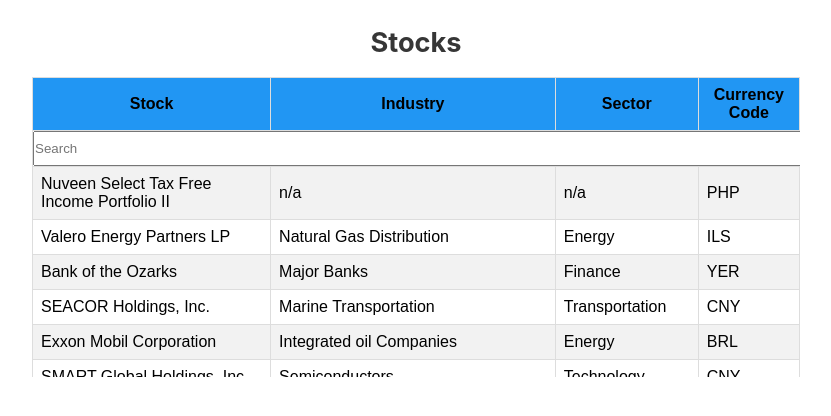
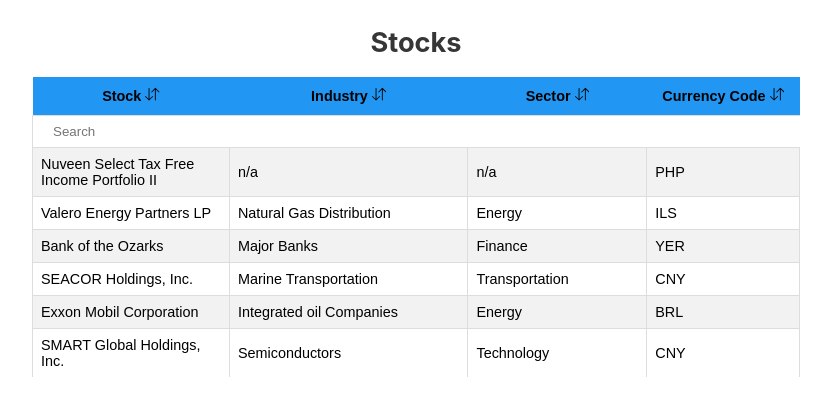
Before and after one commit to KingThobz16/quintessence-assessment, a React (Vite) app: page / in a window 1280 px wide. Shown: the top 416 px of the page, without its empty margins (232-1063 px from the left). Built offline with nearby package versions, Linux system fonts and the light colour scheme; data requests are answered from the project's data file.

Commit message:
Search and Sorting Functionality

```diff
--- a/src/components/DataTable/dataTable.jsx
+++ b/src/components/DataTable/dataTable.jsx
@@ -1,11 +1,15 @@
 import React, { useState, useEffect } from 'react'
 import axios from 'axios';
 import { saveAs } from 'file-saver';
+import { BsArrowDownUp } from 'react-icons/bs'
 import '../tables.css'
 
 const DataTable = ({stockId, stockName}) => {
     // The initial stockData state which will be updated by the OK response of the json-server API Request.
     const [stockData, setStockData] = useState([]);
+
+    // Initial sorting state, default ascending
+    const [order, setOrder] = useState("ASC");
 
     // To retrieve the stocks data from the API endpoint after the component loads.
     useEffect(() => {
@@ -28,6 +32,26 @@
         saveAs(blob, `${stockName}.json`);
     }
 
+
+      // Function for sorting the data in Ascending or descending order
+  const sortData = (col) => {
+    if (order === "ASC") {
+      // create a new array by spreading the original stocksList array
+      // then sort this new array based on the value of the selected column
+      const sorted = [...filterdData].sort((a, b) => a[col] > b[col] ? 1 : -1 );
+      // update the original stocksList with the newly sorted array
+      setStockData(sorted);
+      // change the order state to 'DESC'
+      setOrder('DESC')
+    }
+    // Repeat the same for Desc order
+    if (order === "DESC") {
+      const sorted = [...filterdData].sort((a, b) => a[col] < b[col] ? 1 : -1 );
+      setStockData(sorted);
+      setOrder('ASC')
+    }
+  }
+
   return (
     <>
         <h1 className='heading'>{stockName}</h1>
@@ -35,9 +59,10 @@
             <table>
                 <thead>
                     <tr>
+                        {/* An onClick event listener on column heading to run the sortData function */}
                         <th>Stock</th>
-                        <th>Date</th>
-                        <th>Value</th>
+                        <th onClick={() => sortData('date')}>Date <BsArrowDownUp/></th>
+                        <th onClick={() => sortData('value')}>Value <BsArrowDownUp/></th>
                     </tr>
                 </thead>
                 <tbody>
--- a/src/components/StockTable/stockTable.jsx
+++ b/src/components/StockTable/stockTable.jsx
@@ -2,12 +2,20 @@
 import axios from 'axios';
 import DataTable from '../DataTable/dataTable';
 import '../tables.css'
+import { BsArrowDownUp } from 'react-icons/bs'
 
 function StockTable() {
   // Initial state to store the list of stocks, stock id and stock name
   const [stocksList, setStocksList] = useState([]);
   const [stockId, setStockId] = useState(null);
   const [stockName, setStockName] = useState('');
+
+  // Initial sorting state, default ascending
+  const [order, setOrder] = useState("ASC");
+
+  // Search term state to filter data.
+  const [searchTerm, setSearchTerm] = useState("")
+
 
   // To retrieve the stocks list from the API endpoint after the component loads and everytime the stock ID changes.
   useEffect(() => {
@@ -16,7 +24,28 @@
     // Update the stocksList state with the response data
     .then(res => setStocksList(res.data))
       .catch(err => console.log(err));
-    }, [stockId]);
+  }, [stockId]);
+
+
+  // Function for sorting the data in Ascending or descending order
+  const sortData = (col) => {
+    if (order === "ASC") {
+      // create a new array by spreading the original stocksList array
+      // then sort this new array based on the value of the selected column
+      const sorted = [...stocksList].sort((a, b) => a[col] > b[col] ? 1 : -1 );
+      // update the original stocksList with the newly sorted array
+      setStocksList(sorted);
+      // change the order state to 'DESC'
+      setOrder('DESC')
+    }
+    // Repeat the same for Desc order
+    if (order === "DESC") {
+      const sorted = [...stocksList].sort((a, b) => a[col] < b[col] ? 1 : -1 );
+      setStocksList(sorted);
+      setOrder('ASC')
+    }
+  }
+
 
   return (
     <>
@@ -25,20 +54,37 @@
           <table>
               <thead>
                   <tr>
-                    <th>Stock</th>
-                    <th>Industry</th>
-                    <th>Sector</th>
-                    <th>Currency Code</th>
+                    {/* An onClick event listener on column heading to run the sortData function */}
+                    <th onClick={() => sortData('stock')}>Stock <BsArrowDownUp/></th>
+                    <th onClick={() => sortData('industry')}>Industry <BsArrowDownUp/></th>
+                    <th onClick={() => sortData('sector')}>Sector <BsArrowDownUp/></th>
+                    <th onClick={() => sortData('currency_code')}>Currency Code <BsArrowDownUp/></th>
                   </tr>
               </thead>
               <tbody>
                   <tr>
                     <td className="search__cell" colSpan="4">
-                      <input type="text" className="search__input" placeholder="Search" />
+                      {/* update the searchTerm with the input value */}
+                      <input onChange={(e) => {setSearchTerm(e.target.value)}} type="text" className="search__input" placeholder="Search" />
                     </td>
                   </tr>
-                  {/* iterate through the stocksList data and generate a row for each set of information */}
-                  {stocksList.map(({id, stock, industry, sector, currency_code}) => (
+                  {/* Filter through the stocksList data based on the search term */}
+                  {stocksList.filter((value) => {
+                    // if the searchTerm is empty return the data as it is
+                    if (searchTerm === "") {
+                      return value;
+
+                      // if the searchTerm is not empty, filter the data with the searchTerm value
+                    } else if (
+                      value.stock.toLowerCase().includes(searchTerm.toLocaleLowerCase()) ||
+                      value.industry.toLowerCase().includes(searchTerm.toLocaleLowerCase()) ||
+                      value.sector.toLowerCase().includes(searchTerm.toLocaleLowerCase()) ||
+                      value.currency_code.toLowerCase().includes(searchTerm.toLocaleLowerCase())
+                      ) {
+                        return value;
+                      }
+                    {/* iterate through the stocksList data and generate a row for each set of information */}
+                  }).map(({id, stock, industry, sector, currency_code}) => (
                     // An onclick event listener on the table row to update the stockId and stockName state
                     <tr key={id} onClick={() => {setStockId(id); setStockName(stock)}}>
                         <td>{stock}</td>
--- a/src/components/tables.css
+++ b/src/components/tables.css
@@ -4,15 +4,13 @@
   border-collapse: collapse;
   width: 100%;
   height: 100%;
+  font-size: 0.9rem;
 }
 table th {
-  padding-top: 12px;
-  padding-bottom: 12px;
-  text-align: center;
   background-color: #2196F3;
   color: black;
-  border: 1px solid #ddd;
-  padding: 8px;
+  width: 10%;
+  padding: 10px;
 }
 table td {
   border: 1px solid #ddd;
@@ -40,7 +38,7 @@
 /* Handle */
 ::-webkit-scrollbar-thumb {
   background: grey;
-  border-radius: 10px;
+  border-radius: 7px;
   /* Handle on hover */
 }
 ::-webkit-scrollbar-thumb:hover {
@@ -56,23 +54,24 @@
 /* Upper Table Styles */
 .upper__table {
   width: 60%;
-  height: 300px;
+  max-height: 300px;
   overflow: hidden;
   overflow-y: scroll;
   margin-bottom: 20px;
+}
+.upper__table .search__cell {
+  padding-top: 0;
+  padding-bottom: 0;
+  padding-left: 0;
+  padding-right: 1;
 }
 .upper__table input {
   width: 100%;
   padding-top: 8px;
   padding-bottom: 8px;
-  padding-left: 0;
-  padding-right: 0;
-}
-.upper__table .search__cell {
-  padding-top: 0;
-  padding-bottom: 0;
-  padding-left: 0;
-  padding-right: 0;
+  padding-left: 20px;
+  outline: none;
+  border: none;
 }
 
 /* Upper Table Styles */
--- a/src/components/tables.scss
+++ b/src/components/tables.scss
@@ -13,15 +13,13 @@
     border-collapse: collapse;
     width: 100%;
     height: 100%;
+    font-size: 0.9rem;
 
     th {
-        padding-top: 12px;
-        padding-bottom: 12px;
-        text-align: center;
         background-color: $primaryColor;
         color: black;
-        border: 1px solid #ddd;
-        padding: 8px;
+        width: 10%;
+        padding: 10px;
     }
 
     td {
@@ -60,7 +58,7 @@
 /* Handle */
 ::-webkit-scrollbar-thumb {
     background: grey;
-    border-radius: 10px;
+    border-radius: 7px;
 
 
     /* Handle on hover */
@@ -84,25 +82,25 @@
 //
 .upper__table {
     width: 60%;
-    height: 300px;
+    max-height: 300px;
     overflow: hidden;
     overflow-y: scroll;
     margin-bottom: 20px;
+
+    .search__cell {
+        padding-top: 0;
+        padding-bottom: 0;
+        padding-left: 0;
+        padding-right: 1;
+    }
 
     input {
         width: 100%;
         padding-top: 8px;
         padding-bottom: 8px;
-        padding-left: 0;
-        padding-right: 0;
-    }
-
-    .search__cell {
-        padding-top: 0;
-        padding-bottom: 0;
-        padding-left: 0;
-        padding-right: 0;
-
+        padding-left: 20px;
+        outline: none;
+        border: none;
     }
 }
 //
```
Also changed, not shown: package.json (+4 -3 lines), 1 other file (tests, documents, lock files or other folders).
